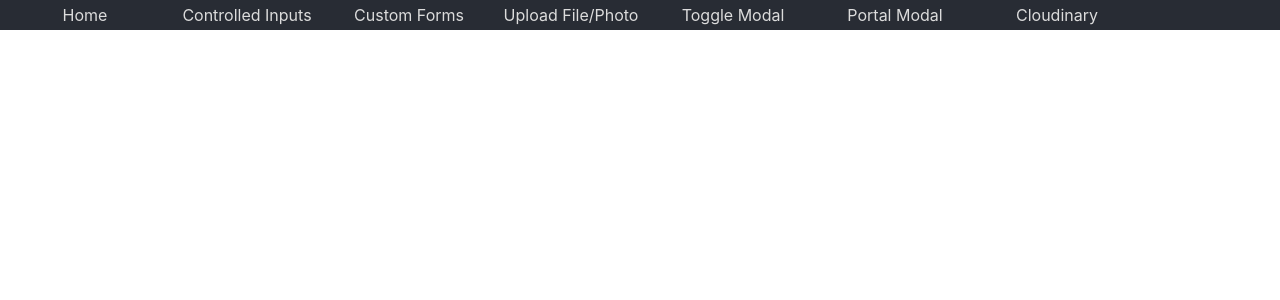
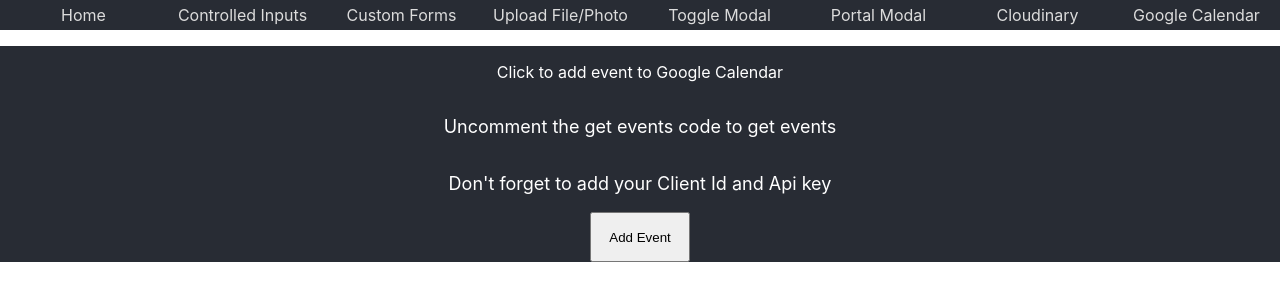
Before and after one commit to vishalicious213/react-test-projects, a React (Create React App) app: page /gcal in a window 1280 px wide. Shown: the top 300 px of the page. Built offline with nearby package versions, Linux system fonts and the light colour scheme.

Commit message:
added google calendar test

```diff
--- a/public/index.html
+++ b/public/index.html
@@ -25,6 +25,8 @@
       Learn how to configure a non-root public URL by running `npm run build`.
     -->
     <title>React Test Projects</title>
+
+    <script src="https://apis.google.com/js/api.js" type="text/javascript"></script>
   </head>
   <body>
     <noscript>You need to enable JavaScript to run this app.</noscript>
--- a/src/App.js
+++ b/src/App.js
@@ -7,6 +7,7 @@
 import Modal from './components/Modal'
 import Portal from './components/Portal'
 import Cloudinary from './components/Cloudinary'
+import GCal from './components/GoogleCalendar'
 import './App.css';
 
 function App() {
@@ -20,6 +21,7 @@
       <Route path='/modal' component={Modal}/>
       <Route path='/portal' component={Portal}/>
       <Route path='/cloudinary' component={Cloudinary}/>
+      <Route path='/gcal' component={GCal}/>
     </div>
   );
 }
--- /dev/null
+++ b/src/components/GoogleCalendar.js
@@ -0,0 +1,133 @@
+import React from 'react';
+// import './App.css';
+
+
+function GCal() {
+
+  var gapi = window.gapi
+  /*
+    Update with your own Client Id and Api key
+  */
+  const CLIENT_ID = "564792052033-7o0s9tajh3lko0f1pr1t79cgnkvdcc5p.apps.googleusercontent.com"
+  const API_KEY = "AIzaSyCrmzBW1hL3t2pkYn4vC9bnqOv_ZnTXBLE"
+
+    // const CLIENT_ID = '270606085942-97qcrlth7dd9jb2u10m944f2clntsq4d.apps.googleusercontent.com'
+    // const API_KEY = 'wP9cs-Jilkbom1cS8AhaniZD'
+
+  var DISCOVERY_DOCS = ["https://www.googleapis.com/discovery/v1/apis/calendar/v3/rest"]
+//   var SCOPES = "https://www.googleapis.com/auth/calendar.events"
+const SCOPES = "https://www.googleapis.com/auth/calendar.events https://www.googleapis.com/auth/calendar"
+
+  const handleClick = () => {
+    gapi.load('client:auth2', () => {
+      console.log('loaded client')
+
+      gapi.client.init({
+        apiKey: API_KEY,
+        clientId: CLIENT_ID,
+        discoveryDocs: DISCOVERY_DOCS,
+        scope: SCOPES,
+      })
+
+      gapi.client.load('calendar', 'v3', () => console.log('bam!'))
+
+      gapi.auth2.getAuthInstance().signIn()
+      .then(() => {
+
+
+
+        const eventStartTime = new Date()
+        const eventEndTime = new Date()
+        eventEndTime.setMinutes(eventEndTime.getMinutes() + 30)
+
+        var event = {
+            'summary': 'Awesome Event 3!',
+            'location': '800 Howard St., San Francisco, CA 94103',
+            'description': 'Really great refreshments',
+            'start': {
+              'dateTime': eventStartTime,
+              'timeZone': 'America/Los_Angeles'
+            },
+            'end': {
+              'dateTime': eventStartTime,
+              'timeZone': 'America/Los_Angeles'
+            },
+            // 'recurrence': [
+            //   'RRULE:FREQ=DAILY;COUNT=2'
+            // ],
+            'attendees': [
+              {'email': 'lpage@example.com'},
+              {'email': 'sbrin@example.com'}
+            ],
+            'reminders': {
+              'useDefault': false,
+              'overrides': [
+                {'method': 'email', 'minutes': 24 * 60},
+                {'method': 'popup', 'minutes': 10}
+              ]
+            }
+          }
+
+        // const event = {
+        //     summary: 'Dog groom',
+        //     location: '13009 Oakland Rd, Ridgely, MD 21660',
+        //     description: "Groomingzzzz",
+        //     start: {
+        //         dateTime: eventStartTime,
+        //         timeZone: 'America/New_York',
+        //     },
+        //     end: {
+        //         dateTime: eventEndTime,
+        //         timeZone: 'America/New_York',
+        //     }
+        // }
+
+        var request = gapi.client.calendar.events.insert({
+          'calendarId': 'primary',
+          'resource': event,
+        })
+
+        request.execute(event => {
+          console.log('ADDING EVENT', event)
+          window.open(event.htmlLink)
+        })
+
+
+        /*
+            Uncomment the following block to get events
+        */
+
+        // get events
+        console.log('GETTING EVENTS')
+        gapi.client.calendar.events.list({
+          'calendarId': 'primary',
+        //   'timeMin': (new Date()).toISOString(),
+          'showDeleted': false,
+          'singleEvents': true,
+          'maxResults': 10,
+          'orderBy': 'startTime'
+        }).then(response => {
+          const events = response.result.items
+          console.log('EVENTS: ', events)
+        })
+
+
+
+      })
+    })
+  }
+
+
+  return (
+    <div className="App">
+      <header className="App-header">
+        <p>Click to add event to Google Calendar</p>
+        <p style={{fontSize: 18}}>Uncomment the get events code to get events</p>
+        <p style={{fontSize: 18}}>Don't forget to add your Client Id and Api key</p>
+        <button style={{width: 100, height: 50}} onClick={handleClick}>Add Event</button>
+      </header>
+    </div>
+  );
+}
+
+export default GCal;
--- a/src/components/Menu.js
+++ b/src/components/Menu.js
@@ -12,6 +12,7 @@
                 <li><Link to='/modal'>Toggle Modal</Link></li>
                 <li><Link to='portal'>Portal Modal</Link></li>
                 <li><Link to='cloudinary'>Cloudinary</Link></li>
+                <li><Link to='/gcal'>Google Calendar</Link></li>
             </ul>
         </div>
     )
```
